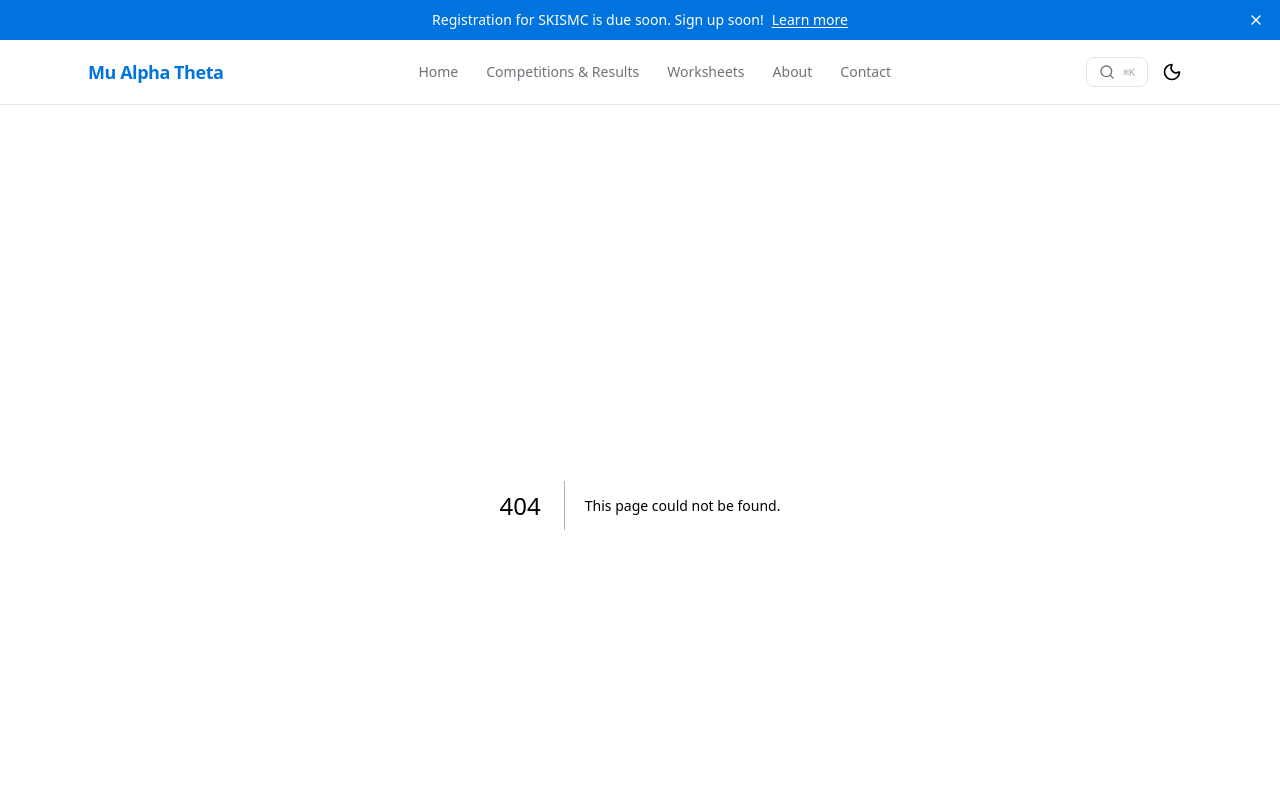
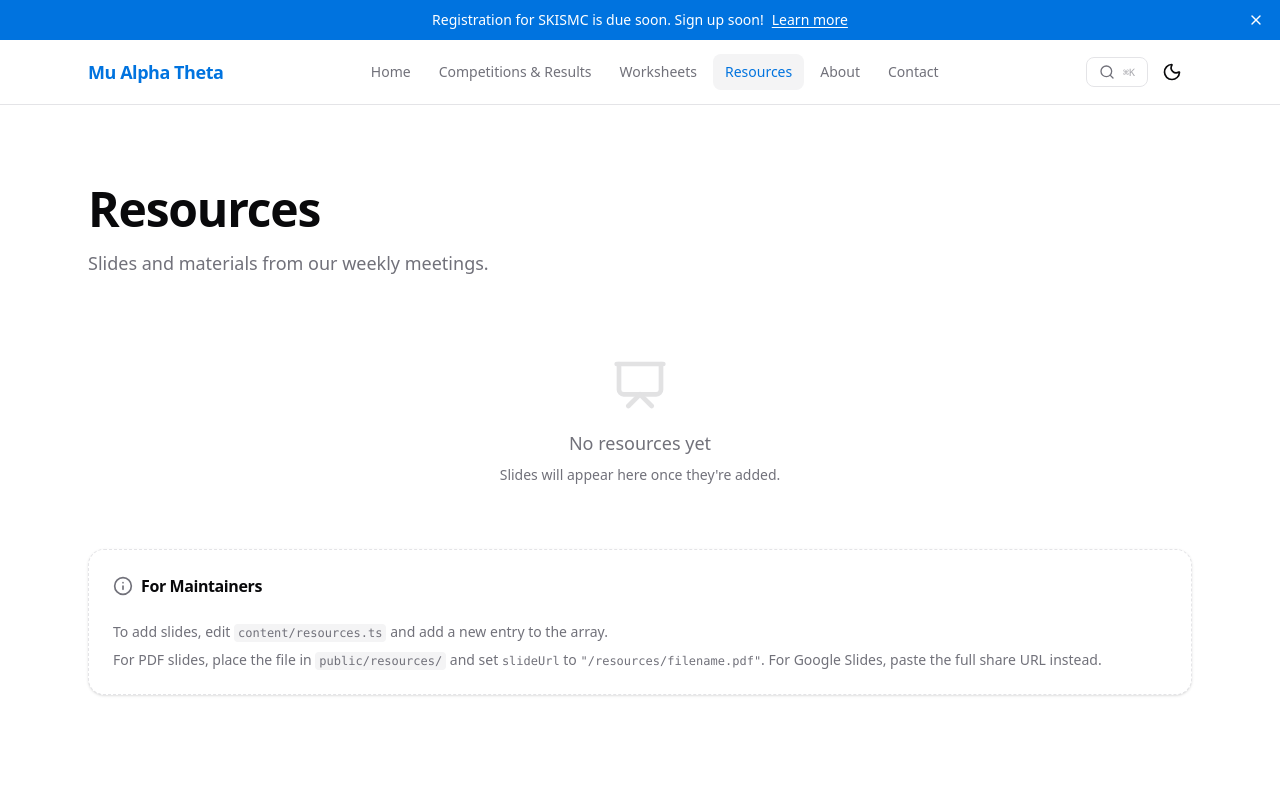
Before and after one commit to Dersdadawg/sis-mat-website, a Next.js app: page /resources in a window 1280 px wide. Before the commit this address had no page. Shown: the top 800 px of the page. Built offline with nearby package versions, Linux system fonts and the light colour scheme.

Commit message:
Added resources tab

```diff
--- /dev/null
+++ b/content/resources.ts
@@ -0,0 +1,37 @@
+export type ResourceTag =
+  | "Algebra"
+  | "Geometry"
+  | "Combinatorics"
+  | "Number Theory"
+  | "Mixed"
+  | "General";
+
+export interface Resource {
+  id: string;
+  title: string;
+  date: string;
+  sortdate: string;
+  tags: ResourceTag[];
+  description: string;
+  /** Path to a PDF in /public/resources/, or a full external URL (e.g. Google Slides) */
+  slideUrl: string;
+}
+
+export const resources: Resource[] = [
+  // Add entries here. Example:
+  // {
+  //   id: "2026-slides-4-12-transformations",
+  //   title: "Rigid Transformations",
+  //   date: "April 12, 2026",
+  //   sortdate: "2026-4-12",
+  //   tags: ["Geometry"],
+  //   description: "Slideshow covering reflections, rotations, and translations with worked examples.",
+  //   slideUrl: "/resources/MAT_Slides_4_12_2026.pdf",
+  // },
+];
+
+export function getAllResourceTags(): ResourceTag[] {
+  const tagSet = new Set<ResourceTag>();
+  resources.forEach((r) => r.tags.forEach((t) => tagSet.add(t)));
+  return [...tagSet].sort();
+}
--- /dev/null
+++ b/src/app/resources/page.tsx
@@ -0,0 +1,234 @@
+"use client";
+
+import { useState, useMemo } from "react";
+import { Search, Presentation, ExternalLink, Download, Info } from "lucide-react";
+import { Input } from "@/components/ui/input";
+import { Button } from "@/components/ui/button";
+import { Badge } from "@/components/ui/badge";
+import { Card, CardContent, CardHeader, CardTitle } from "@/components/ui/card";
+import { FadeIn, FadeInStagger, FadeInItem } from "@/components/motion";
+import {
+  resources,
+  getAllResourceTags,
+  type ResourceTag,
+  type Resource,
+} from "../../../content/resources";
+
+export default function ResourcesPage() {
+  const allTags = getAllResourceTags();
+  const [searchQuery, setSearchQuery] = useState("");
+  const [activeTags, setActiveTags] = useState<Set<ResourceTag>>(new Set());
+
+  const toggleTag = (tag: ResourceTag) => {
+    setActiveTags((prev) => {
+      const next = new Set(prev);
+      if (next.has(tag)) next.delete(tag);
+      else next.add(tag);
+      return next;
+    });
+  };
+
+  const filtered = useMemo(() => {
+    let results = [...resources];
+
+    if (searchQuery.trim()) {
+      const q = searchQuery.toLowerCase();
+      results = results.filter(
+        (r) =>
+          r.title.toLowerCase().includes(q) ||
+          r.description.toLowerCase().includes(q) ||
+          r.tags.some((t) => t.toLowerCase().includes(q))
+      );
+    }
+
+    if (activeTags.size > 0) {
+      results = results.filter((r) => r.tags.some((t) => activeTags.has(t)));
+    }
+
+    results.sort(
+      (a, b) =>
+        new Date(b.sortdate).getTime() - new Date(a.sortdate).getTime()
+    );
+
+    return results;
+  }, [searchQuery, activeTags]);
+
+  const isExternal = (url: string) =>
+    url.startsWith("http://") || url.startsWith("https://");
+
+  return (
+    <div className="max-w-6xl mx-auto px-4 sm:px-6 py-12 sm:py-20">
+      <FadeIn>
+        <h1 className="text-4xl sm:text-5xl font-bold tracking-tight">
+          Resources
+        </h1>
+        <p className="mt-4 text-lg text-[hsl(var(--muted-foreground))] max-w-2xl">
+          Slides and materials from our weekly meetings.
+        </p>
+      </FadeIn>
+
+      {resources.length > 0 && (
+        <FadeIn delay={0.1}>
+          <div className="mt-8 space-y-4">
+            <div className="relative max-w-md">
+              <Search className="absolute left-3 top-1/2 -translate-y-1/2 h-4 w-4 text-[hsl(var(--muted-foreground))]" />
+              <Input
+                placeholder="Search resources..."
+                value={searchQuery}
+                onChange={(e) => setSearchQuery(e.target.value)}
+                className="pl-10"
+                aria-label="Search resources"
+              />
+            </div>
+
+            {allTags.length > 0 && (
+              <div className="flex flex-wrap gap-2">
+                {allTags.map((tag) => (
+                  <button
+                    key={tag}
+                    onClick={() => toggleTag(tag)}
+                    className={`px-3 py-1.5 rounded-full text-xs font-medium border transition-colors ${
+                      activeTags.has(tag)
+                        ? "bg-accent-600 text-white border-accent-600"
+                        : "bg-transparent text-[hsl(var(--muted-foreground))] border-[hsl(var(--border))] hover:border-accent-400 hover:text-accent-600"
+                    }`}
+                    aria-pressed={activeTags.has(tag)}
+                    aria-label={`Filter by ${tag}`}
+                  >
+                    {tag}
+                  </button>
+                ))}
+                {activeTags.size > 0 && (
+                  <button
+                    onClick={() => setActiveTags(new Set())}
+                    className="px-3 py-1.5 rounded-full text-xs font-medium text-[hsl(var(--muted-foreground))] hover:text-[hsl(var(--foreground))] transition-colors"
+                  >
+                    Clear all
+                  </button>
+                )}
+              </div>
+            )}
+
+            <p className="text-sm text-[hsl(var(--muted-foreground))]">
+              Showing {filtered.length} resource{filtered.length !== 1 ? "s" : ""}
+            </p>
+          </div>
+        </FadeIn>
+      )}
+
+      {resources.length === 0 ? (
+        <FadeIn delay={0.1}>
+          <div className="mt-20 text-center text-[hsl(var(--muted-foreground))]">
+            <Presentation className="h-14 w-14 mx-auto mb-4 opacity-20" />
+            <p className="text-lg font-medium">No resources yet</p>
+            <p className="mt-2 text-sm">
+              Slides will appear here once they&apos;re added.
+            </p>
+          </div>
+        </FadeIn>
+      ) : (
+        <>
+          <FadeInStagger className="mt-6 grid grid-cols-1 sm:grid-cols-2 lg:grid-cols-3 gap-6">
+            {filtered.map((resource) => (
+              <FadeInItem key={resource.id}>
+                <ResourceCard resource={resource} isExternal={isExternal} />
+              </FadeInItem>
+            ))}
+          </FadeInStagger>
+
+          {filtered.length === 0 && (
+            <div className="text-center py-20 text-[hsl(var(--muted-foreground))]">
+              <Presentation className="h-12 w-12 mx-auto mb-4 opacity-30" />
+              <p className="text-lg">No resources match your search.</p>
+            </div>
+          )}
+        </>
+      )}
+
+      <FadeIn delay={0.2}>
+        <Card className="mt-16 border-dashed">
+          <CardHeader>
+            <div className="flex items-center gap-2">
+              <Info className="h-5 w-5 text-[hsl(var(--muted-foreground))]" />
+              <CardTitle className="text-base">For Maintainers</CardTitle>
+            </div>
+          </CardHeader>
+          <CardContent className="text-sm text-[hsl(var(--muted-foreground))] space-y-2">
+            <p>
+              To add slides, edit{" "}
+              <code className="px-1 py-0.5 rounded bg-[hsl(var(--muted))] font-mono text-xs">
+                content/resources.ts
+              </code>{" "}
+              and add a new entry to the array.
+            </p>
+            <p>
+              For PDF slides, place the file in{" "}
+              <code className="px-1 py-0.5 rounded bg-[hsl(var(--muted))] font-mono text-xs">
+                public/resources/
+              </code>{" "}
+              and set{" "}
+              <code className="font-mono text-xs">slideUrl</code> to{" "}
+              <code className="font-mono text-xs">&quot;/resources/filename.pdf&quot;</code>.
+              For Google Slides, paste the full share URL instead.
+            </p>
+          </CardContent>
+        </Card>
+      </FadeIn>
+    </div>
+  );
+}
+
+function ResourceCard({
+  resource,
+  isExternal,
+}: {
+  resource: Resource;
+  isExternal: (url: string) => boolean;
+}) {
+  const external = isExternal(resource.slideUrl);
+
+  return (
+    <Card className="h-full flex flex-col hover:shadow-lg transition-shadow group">
+      <CardHeader className="flex-1">
+        <div className="flex flex-wrap gap-2 mb-2">
+          {resource.tags.map((tag) => (
+            <Badge key={tag} variant="secondary" className="text-xs">
+              {tag}
+            </Badge>
+          ))}
+        </div>
+        <CardTitle className="text-base group-hover:text-accent-600 transition-colors">
+          {resource.title}
+        </CardTitle>
+        <p className="text-xs text-[hsl(var(--muted-foreground))] mt-1">
+          {resource.date}
+        </p>
+      </CardHeader>
+      <CardContent>
+        <p className="text-sm text-[hsl(var(--muted-foreground))] mb-4 line-clamp-2">
+          {resource.description}
+        </p>
+        <a
+          href={resource.slideUrl}
+          target={external ? "_blank" : undefined}
+          rel={external ? "noopener noreferrer" : undefined}
+          download={!external || undefined}
+        >
+          <Button size="sm" className="gap-1.5">
+            {external ? (
+              <>
+                <ExternalLink className="h-3.5 w-3.5" />
+                Open Slides
+              </>
+            ) : (
+              <>
+                <Download className="h-3.5 w-3.5" />
+                Download
+              </>
+            )}
+          </Button>
+        </a>
+      </CardContent>
+    </Card>
+  );
+}
--- a/src/components/command-palette.tsx
+++ b/src/components/command-palette.tsx
@@ -7,6 +7,7 @@ import {
   Home,
   Trophy,
   FileText,
+  Presentation,
   Info,
   Mail,
   Search,
@@ -18,6 +19,7 @@ const pages = [
   { name: "Home", href: "/", icon: Home },
   { name: "Competitions & Results", href: "/competitions", icon: Trophy },
   { name: "Worksheets", href: "/worksheets", icon: FileText },
+  { name: "Resources", href: "/resources", icon: Presentation },
   { name: "About", href: "/about", icon: Info },
   { name: "Contact", href: "/contact", icon: Mail },
 ];
--- a/src/components/navbar.tsx
+++ b/src/components/navbar.tsx
@@ -12,6 +12,7 @@ const navLinks = [
   { href: "/", label: "Home" },
   { href: "/competitions", label: "Competitions & Results" },
   { href: "/worksheets", label: "Worksheets" },
+  { href: "/resources", label: "Resources" },
   { href: "/about", label: "About" },
   { href: "/contact", label: "Contact" },
 ];
```
Also changed, not shown: 1 other file (tests, documents, lock files or other folders).
